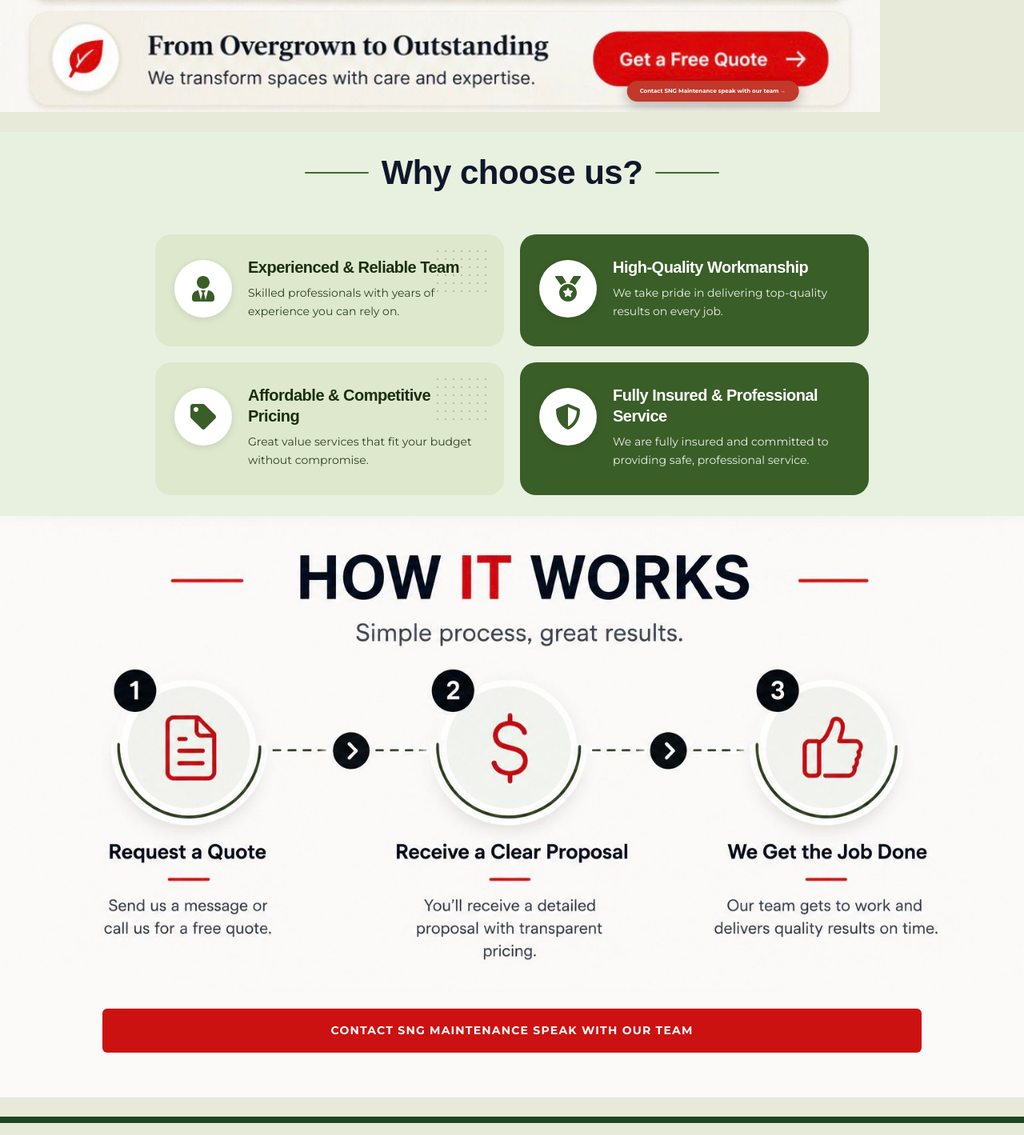
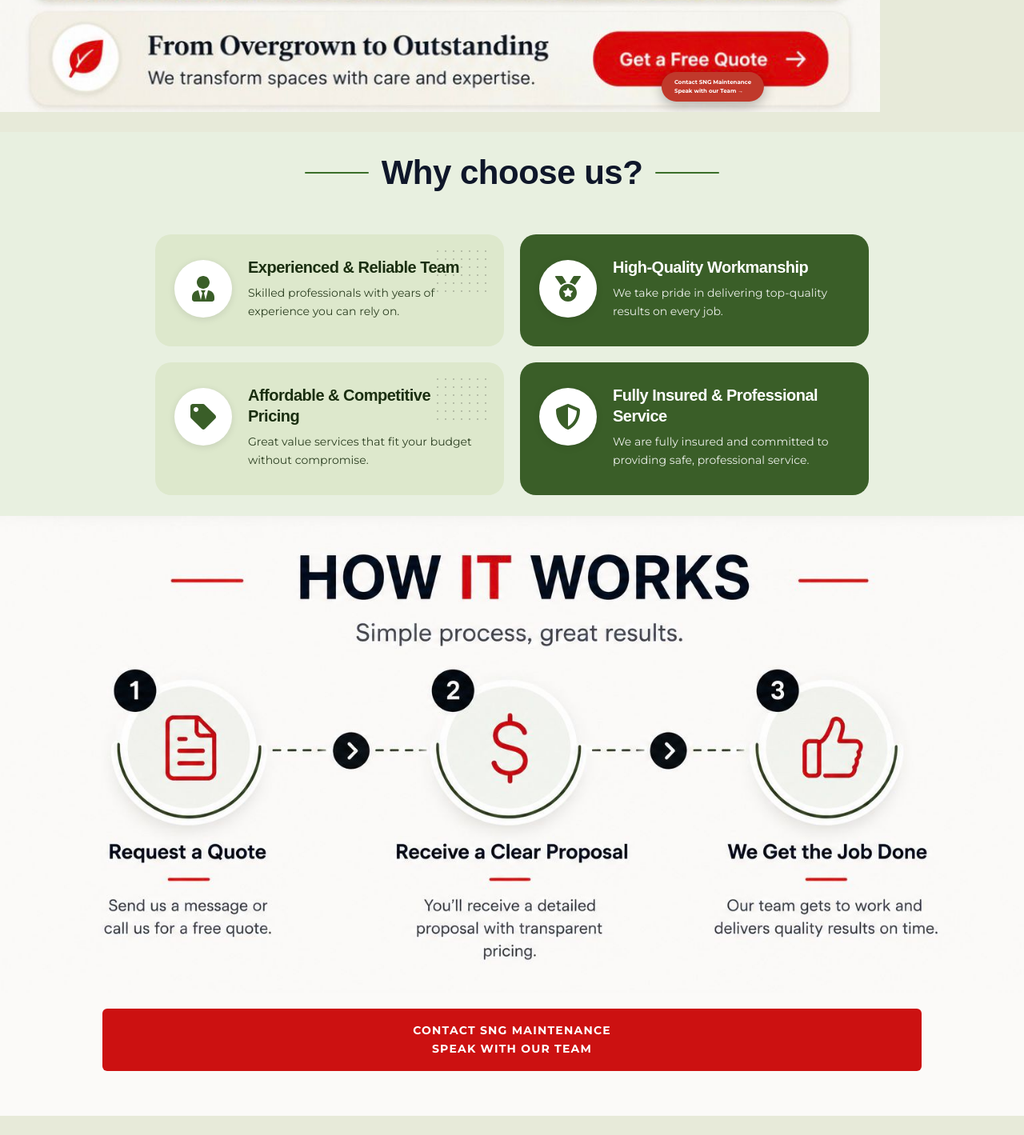
Before and after one commit to brandsbarrel/DNS, a React (Vite) app: page /testimonials in a window 1280 px wide. Shown: the part 4219-5638 px from the top of the page at 80% size. Built offline with nearby package versions, Linux system fonts and the light colour scheme.

Commit message:
everything is image and speak in second line

```diff
--- a/src/Components/AboutCompany/HeroSection.css
+++ b/src/Components/AboutCompany/HeroSection.css
@@ -67,7 +67,7 @@
   text-transform: uppercase;
   width: 100%;
   max-width: 360px;
-  padding: 18px 40px;
+  padding: 18px 20px;
   border: none;
   border-radius: 6px;
   cursor: pointer;
--- a/src/Components/AboutCompany/HeroSection.jsx
+++ b/src/Components/AboutCompany/HeroSection.jsx
@@ -46,7 +46,7 @@ export default function HeroSlider() {
           className="About_Hero__cta"
           onClick={() => navigate("/contact-us")}
         >
-           Contact SNG Maintenance speak with our team
+           Contact SNG Maintenance <br/>Speak with our Team
         </button>
       </div>
 
--- a/src/Components/Hero/Hero.jsx
+++ b/src/Components/Hero/Hero.jsx
@@ -92,7 +92,7 @@ export default function Hero() {
             {/* ── 3. GET FREE QUOTE BUTTON — sabse neeche ── */}
             <div className="hero__btn-wrapper_1">
                 <Link to="/contact-us" className="hero__btn_1 hero__btn--full">
-                     Contact SNG Maintenance speak with our team ›
+                     Contact SNG Maintenance <br/>Speak with our Team ›
                 </Link>
             </div>
 
--- a/src/Components/ServiceDetail/ServiceDetail.jsx
+++ b/src/Components/ServiceDetail/ServiceDetail.jsx
@@ -120,7 +120,7 @@ const SERVICES = {
         "Professional turf management services to keep lawns, gardens, strata grounds and commercial outdoor areas looking clean, healthy and well-maintained all year round.",
     intro: `At SNG Maintenance, we provide professional turf management services to keep lawns, gardens, strata grounds and commercial outdoor areas looking clean, healthy and well-maintained all year round.\n\nOur team focuses on high quality turf presentation, regular care and practical solutions to improve the appearance, health and durability of your grassed areas.\n\nWe help maintain lush, green and professionally presented lawns for residential complexes, commercial properties, strata buildings, schools, parks and outdoor common areas.`,
     images: [
-        { src:  sd_turf },
+        { src:  sd_turf,className: "large" },
     ],
     servicesList: [
         "Lawn mowing and edging",
@@ -416,7 +416,7 @@ export default function ServiceDetail() {
         <>
             <div className="sd-cta-wrap1">
                 <div className="sd-cta-wrap">
-                    <Link to="/contact-us" className="sd-cta-btn">Contact SNG Maintenance Speak With Our Team
+                    <Link to="/contact-us" className="sd-cta-btn">Contact SNG Maintenance <br/>Speak with our Team
 
                         <svg width="18" height="18" viewBox="0 0 24 24" fill="none" strokeWidth="2.5" strokeLinecap="round" strokeLinejoin="round">
                             <line x1="5" y1="12" x2="19" y2="12" />
@@ -485,7 +485,7 @@ export default function ServiceDetail() {
 
                     <div className="sd-cta-wrap">
                         <Link to="/contact-us" className="sd-cta-btn">
-                            Contact SNG Maintenance Speak With Our Team
+                            Contact SNG Maintenance <br/>Speak with our Team
                             <svg width="18" height="18" viewBox="0 0 24 24" fill="none" strokeWidth="2.5" strokeLinecap="round" strokeLinejoin="round">
                                 <line x1="5" y1="12" x2="19" y2="12" />
                                 <polyline points="12 5 19 12 12 19" />
--- a/src/Pages/Testimonials/Testimonials.jsx
+++ b/src/Pages/Testimonials/Testimonials.jsx
@@ -81,7 +81,7 @@ export default function Testimonials() {
                         className="testi-cta-img1"
                     />
                     <Link to="/contact-us" onClick={() => { handleClick() }} className="testi-cta-btn">
-                         Contact SNG Maintenance speak with our team →
+                         Contact SNG Maintenance <br/>Speak with our Team →
                     </Link>
                     <img
                         src={testi6}
@@ -94,7 +94,7 @@ export default function Testimonials() {
             <WhyChooseUs />
             <section className="works_steps1">
                 <img className="how_it_works_img" src={how_it_works} alt="How it works" />
-                <Link to="/contact-us" onClick={() => { handleClick() }} className="How_quote_btn how__btn--full"> Contact SNG Maintenance speak with our team</Link>
+                <Link to="/contact-us" onClick={() => { handleClick() }} className="How_quote_btn how__btn--full"> Contact SNG Maintenance <br/>Speak with our Team</Link>
             </section>
         </div>
     );
```
